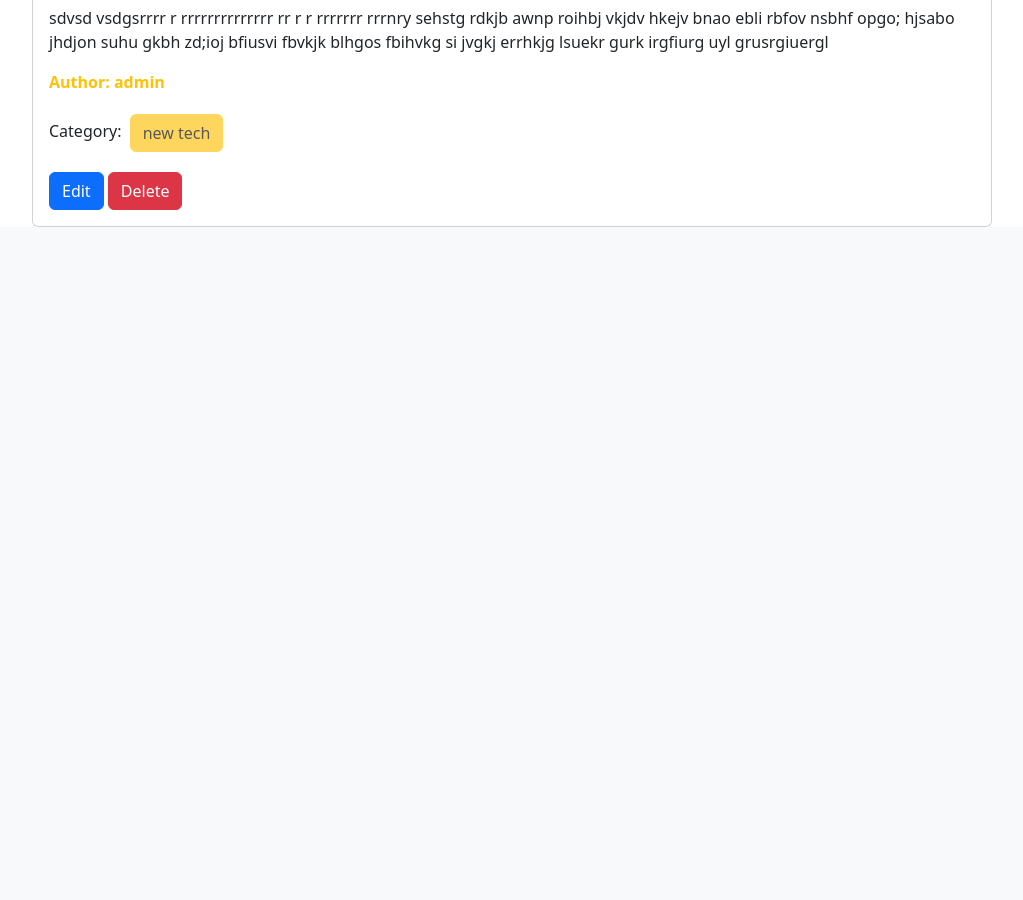
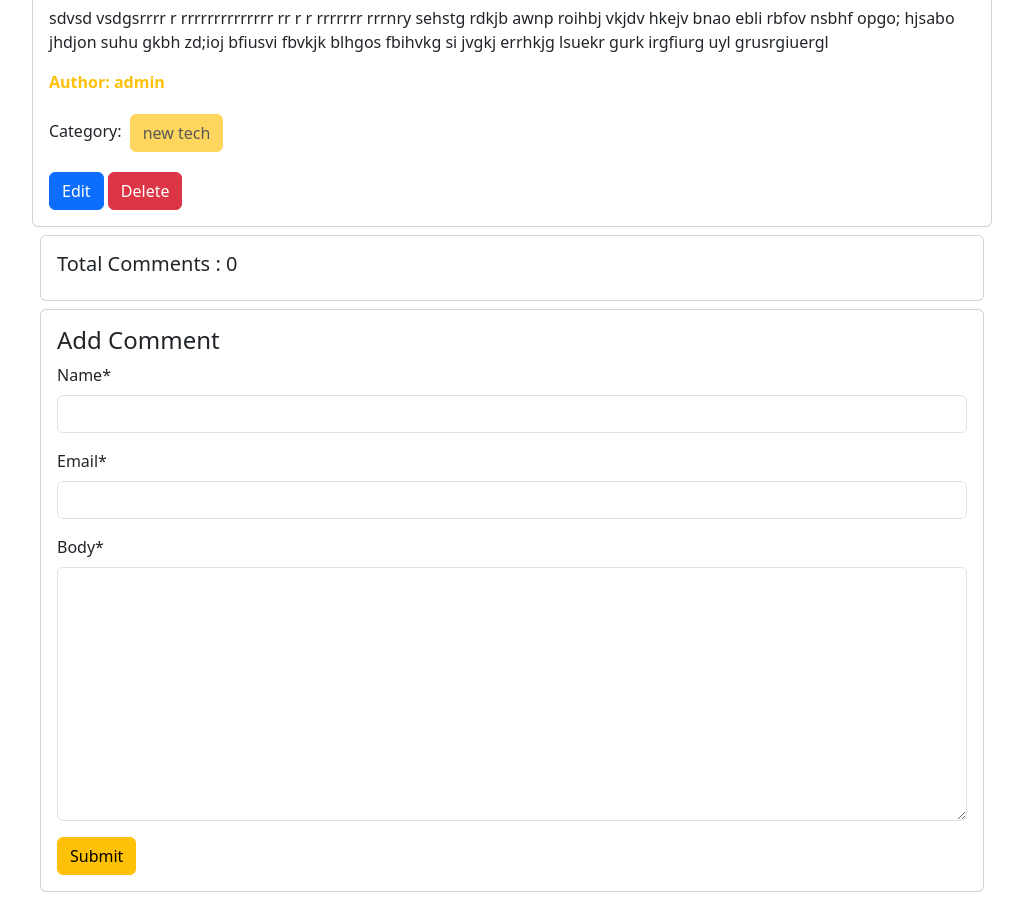
Before and after one commit to junaaid96/blog_project_class_based_view, a Django app: page /posts/details/8/ in a window 1280 px wide. Shown: the part 610-1510 px from the top of the page, without its empty margins (128-1151 px from the left). Before the commit the page ends 837 px from the top, so only its background shows below. Run offline with Django 4.2, Linux system fonts and the light colour scheme; a user stored in the database is signed in; data comes from the database, SQL or seed files in the repository; both versions use the stored data as it was after the commit; some libraries are stand-ins or nearby versions.

Commit message:
updates v1.3

```diff
--- a/posts/admin.py
+++ b/posts/admin.py
@@ -1,5 +1,6 @@
 from django.contrib import admin
-from posts.models import Post
+from posts.models import Post, Comment
 
 # Register your models here.
 admin.site.register(Post)
+admin.site.register(Comment)
--- a/posts/forms.py
+++ b/posts/forms.py
@@ -1,5 +1,5 @@
 from django import forms
-from .models import Post
+from .models import Post, Comment
 
 
 class PostForm(forms.ModelForm):
@@ -7,3 +7,9 @@ class PostForm(forms.ModelForm):
         model = Post
         # fields = '__all__'
         exclude = ['author']
+
+
+class CommentForm(forms.ModelForm):
+    class Meta:
+        model = Comment
+        fields = ('name', 'email', 'body')
--- a/posts/models.py
+++ b/posts/models.py
@@ -17,6 +17,17 @@ class Post(models.Model):
     # author = models.ForeignKey(Author, on_delete=models.SET_NULL, null=True)
     image = models.ImageField(upload_to='posts/', blank=True, null=True)
 
+    def __str__(self):
+        return self.title
+
+
+class Comment(models.Model):
+    post = models.ForeignKey(
+        Post, on_delete=models.CASCADE, related_name='comments')
+    name = models.CharField(max_length=30)
+    email = models.EmailField()
+    body = models.TextField()
+    created_on = models.DateTimeField(auto_now_add=True)
 
     def __str__(self):
-        return self.title
+        return f"Comment by {self.name}"
--- a/posts/templates/details_post.html
+++ b/posts/templates/details_post.html
@@ -1,5 +1,6 @@
 {% extends 'base.html' %}
 {% block content %}
+{% load crispy_forms_tags %}
 <!-- access directly using app name 'posts' with its singular form 'post' -->
 <div class="col-12 mt-4">
     <div class="card">
@@ -17,12 +18,27 @@
                 </button>
                 {% endfor %}
             </p>
-            <a href="{% url 'edit_post' post.id %}" class="btn btn-primary"
-                >Edit</a
-            >
-            <a href="{% url 'delete_post' post.id %}" class="btn btn-danger"
-                >Delete</a
-            >
+            <a href="{% url 'edit_post' post.id %}" class="btn btn-primary">Edit</a>
+            <a href="{% url 'delete_post' post.id %}" class="btn btn-danger">Delete</a>
+        </div>
+    </div>
+    <div class="card m-2">
+        <h5 class="p-3">Total Comments : {{comments | length}}</h5>
+        {% for comment in comments %}
+        <div class="card-body border m-2">
+            <p><b>{{comment.name}}</b> {{comment.created_on}}</p>
+            <p>{{comment.body}}</p>
+        </div>
+        {% endfor %}
+    </div>
+    <div class="card m-2">
+        <div class="card-body">
+            <form method="post">
+                <h4>Add Comment</h4>
+                {% csrf_token %}
+                {{comment_form | crispy}}
+
+                <button class="btn btn-warning">Submit</button>
         </div>
     </div>
 </div>
--- a/posts/views.py
+++ b/posts/views.py
@@ -93,3 +93,31 @@ class DetailsPostView(DetailView):
     model = models.Post
     template_name = 'details_post.html'
     # pk_url_kwarg = 'post_id'
+
+    def post(self, request, *args, **kwargs):
+        # create a form instance and populate it with data from the request.
+        comment_form = forms.CommentForm(data=self.request.POST)
+        post = self.get_object()
+        if comment_form.is_valid():
+            # commit=False means the form is not saved to the database yet. we are saving it to the database later.
+            new_comment = comment_form.save(commit=False)
+            # adding the post to the comment
+            new_comment.post = post
+            # adding the user to the comment
+            new_comment.save()
+            # *args and **kwargs are used to pass the arguments and keyword arguments to the get method. so that we can use the get method to get the context data.
+        return self.get(request, *args, **kwargs)
+
+    def get_context_data(self, **kwargs):
+        # get_context_data is used to add extra context to the template.
+        context = super().get_context_data(**kwargs)
+        post = self.object  # self.object is the post object
+        # getting all the comments of the post
+        comments = post.comments.all()
+        # creating a comment form
+        comment_form = forms.CommentForm()
+        # adding the comments and comment_form to the context
+        context['comments'] = comments
+        # adding the comment_form to the context
+        context['comment_form'] = comment_form
+        return context
```
Also changed, not shown: db.sqlite3, posts/migrations/0005_comment.py (added), posts/migrations/0006_alter_comment_email.py (added).
